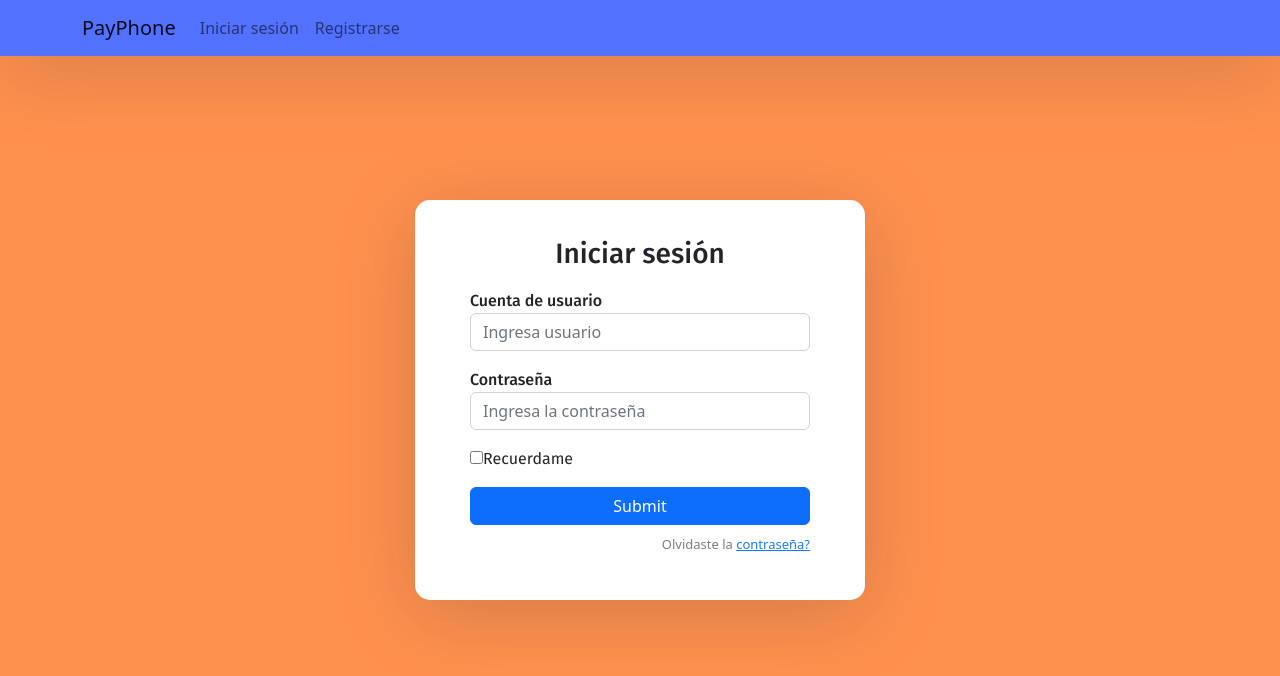
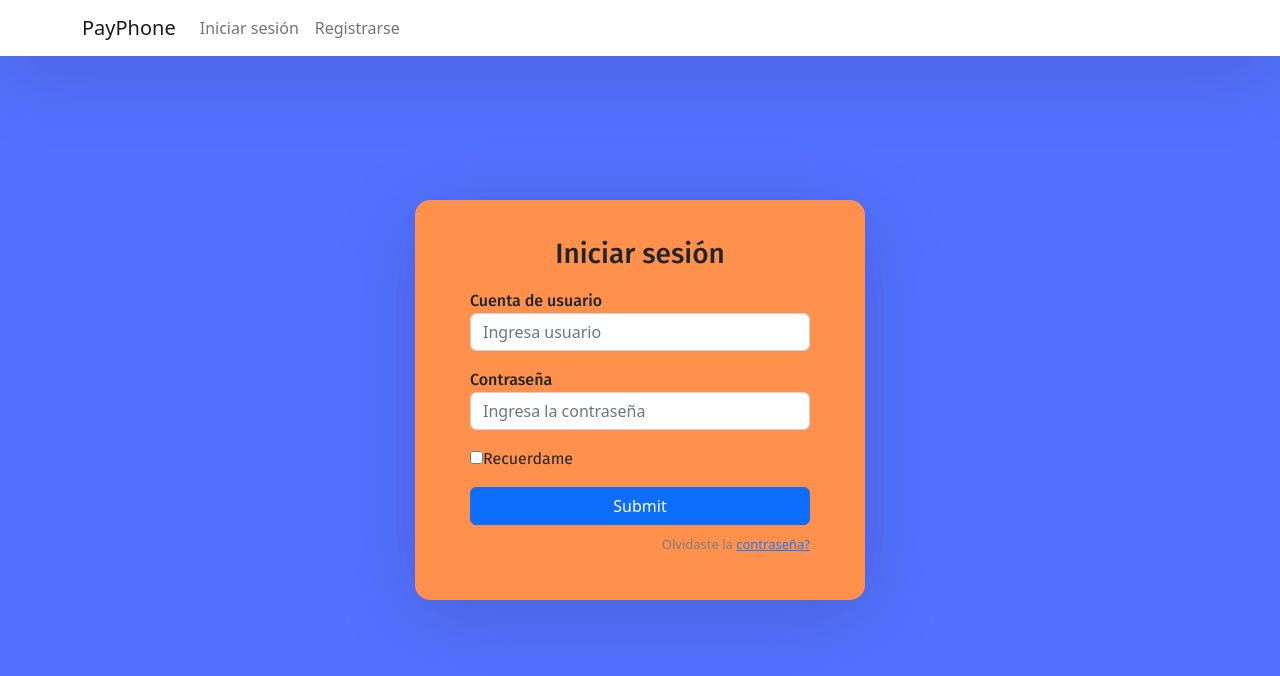
Before and after one commit to Nicolnegg/PayPhone, a React (Create React App) app in the folder front/: page / in a window 1280 px wide. Shown: the top 676 px of the page. Built offline with nearby package versions, Linux system fonts and the light colour scheme.

Commit message:
Index modified

```diff
--- a/front/src/index.css
+++ b/front/src/index.css
@@ -3,7 +3,7 @@
   box-sizing: border-box;
 }
 body {
-  background: #ff914d !important;
+  background: #5271ff!important;
   min-height: 100vh;
   display: flex;
   font-weight: 400;
@@ -18,7 +18,7 @@ body, html, .App, #root, .auth-wrapper {
   height: 100%;
 }
 .navbar-light {
-  background-color: #5271ff;
+  background-color: #ffffff ;
   box-shadow: 0px 14px 80px rgba(34, 35, 58, 0.2);
 }
 .auth-wrapper {
@@ -30,7 +30,7 @@ body, html, .App, #root, .auth-wrapper {
 .auth-inner {
   width: 450px;
   margin: auto;
-  background: #ffffff;
+  background: #ff914d;
   box-shadow: 0px 14px 80px rgba(34, 35, 58, 0.2);
   padding: 40px 55px 45px 55px;
   border-radius: 15px;
```
